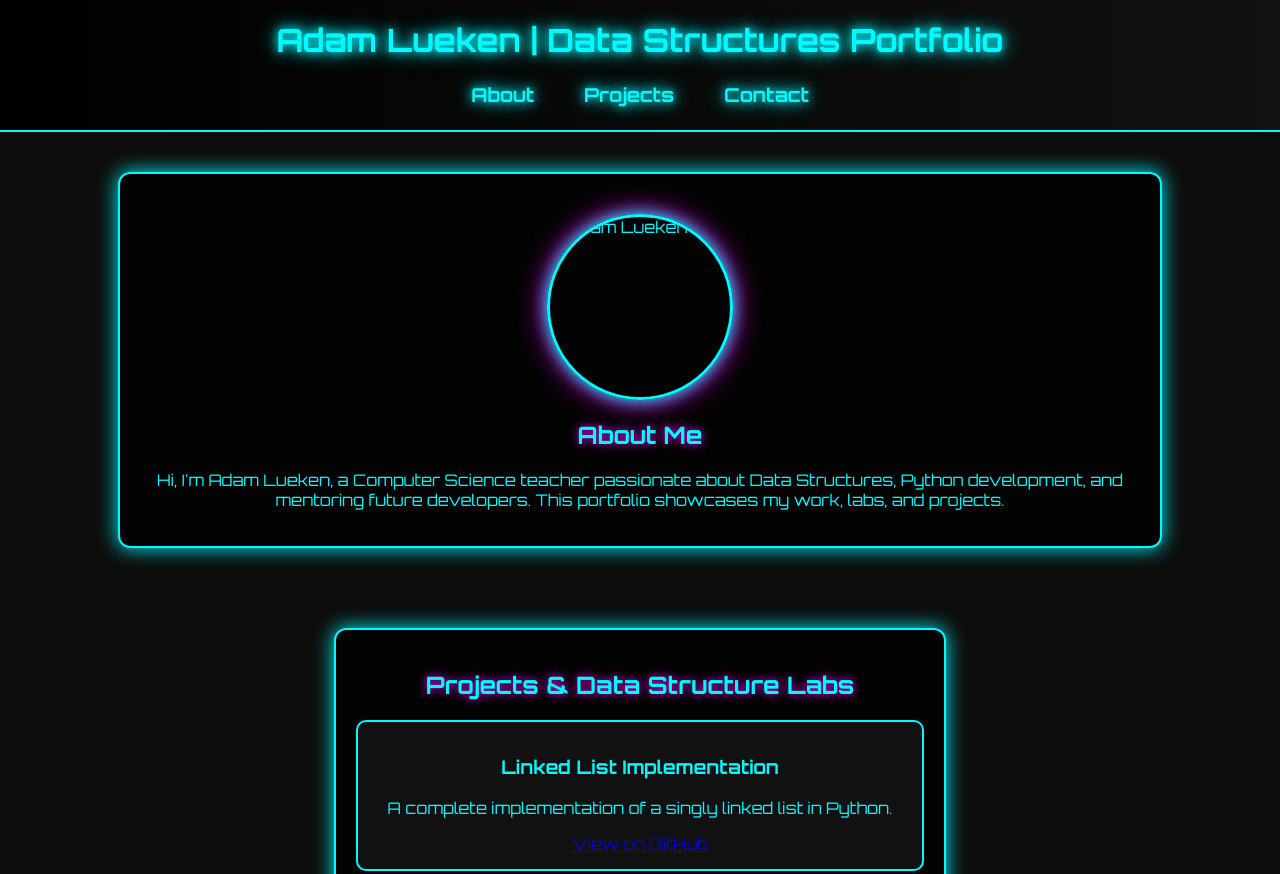
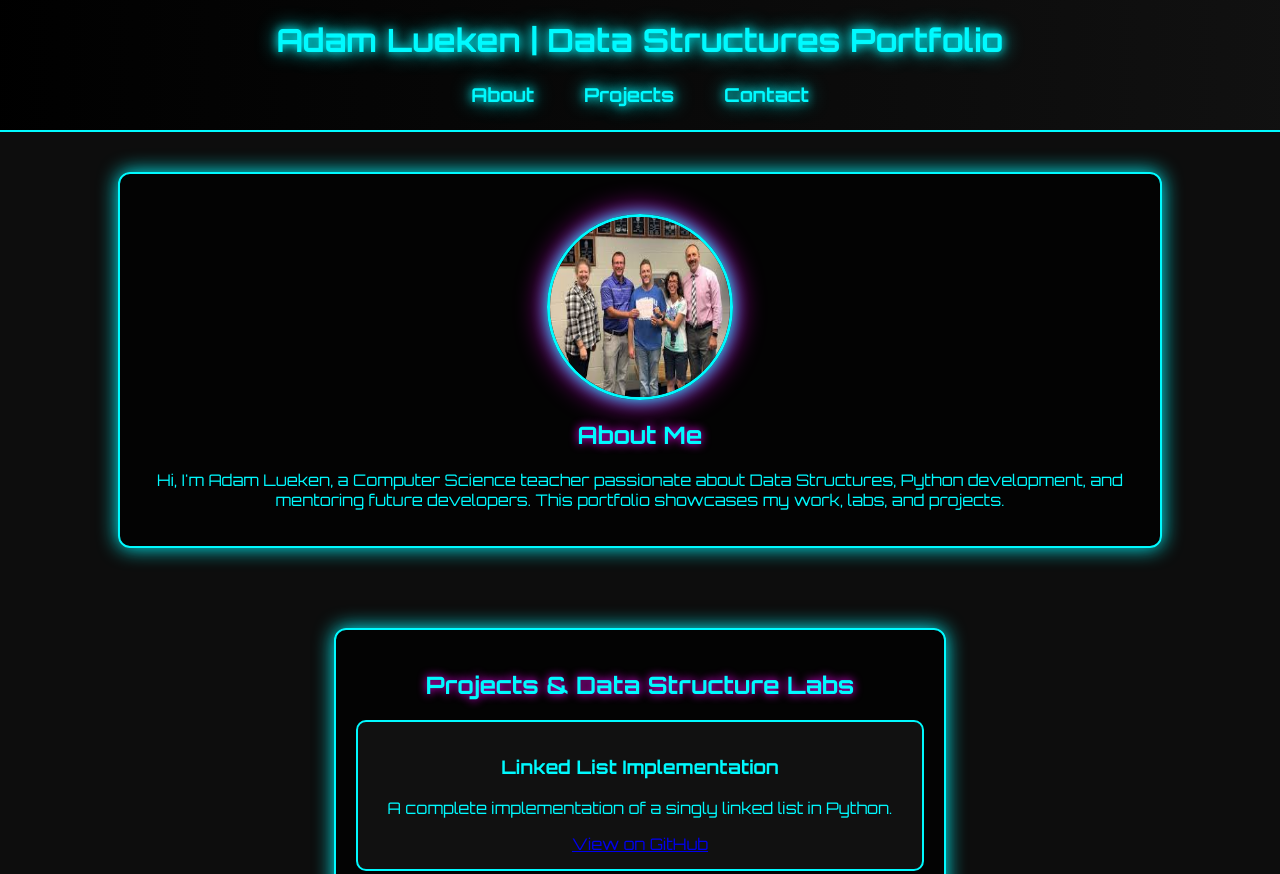
Before and after one commit to alueken/alueken5.github.io, a plain HTML site: page index.html in a window 1280 px wide. Shown: the top 874 px of the page. Drawn offline with Linux system fonts and the light colour scheme.

Commit message:
Update index.html

```diff
--- a/index.html
+++ b/index.html
@@ -123,7 +123,7 @@
 </header>
 
 <section id="about">
-    <img src="me.png" alt="Adam Lueken" class="profile-pic">
+    <img src="me.jpeg" alt="Adam Lueken" class="profile-pic">
     <h2>About Me</h2>
     <p style="text-align:center;">Hi, I'm Adam Lueken, a Computer Science teacher passionate about Data Structures, Python development, and mentoring future developers. This portfolio showcases my work, labs, and projects.</p>
 </section>
```
